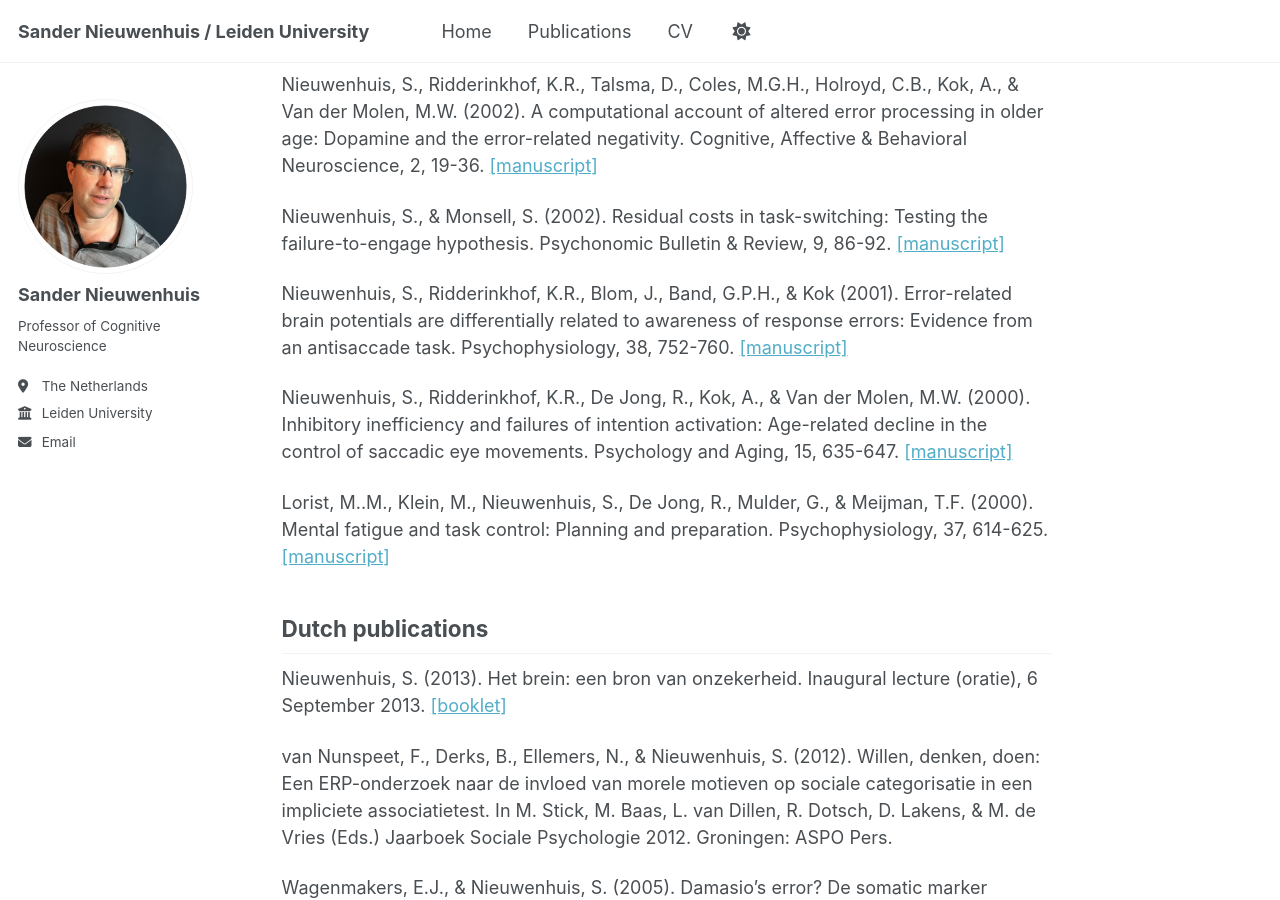
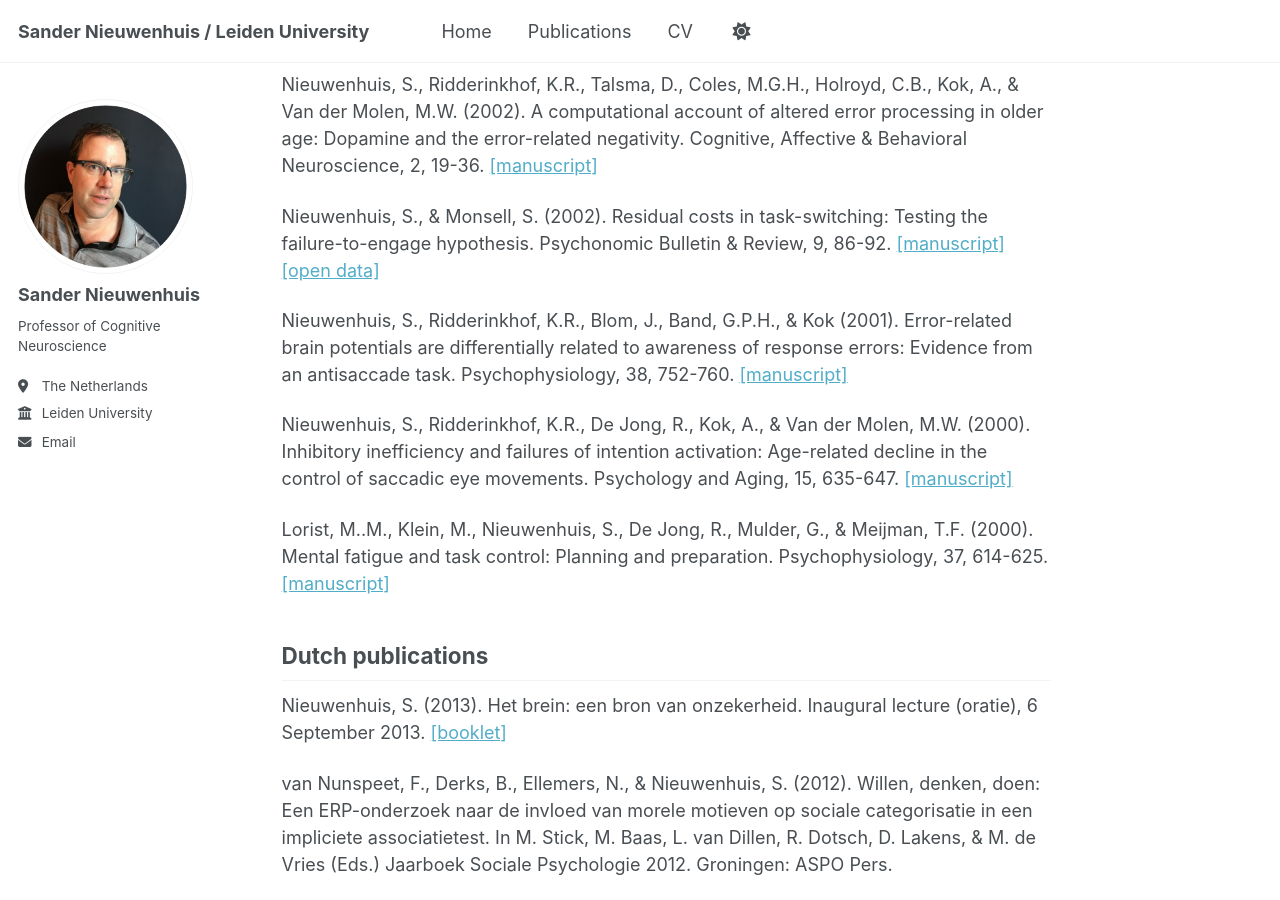
Before and after one commit to sander-nieuwenhuis/research, a Jekyll site: the page built from _pages/publications.md, in a window 1280 px wide and 900 px high, scrolled down 13317 px. Built offline with Jekyll 4.4.1, drawn with Linux system fonts in a browser that asks for light colours; a script bundle is joined from its source files by our own code; library files that are not in the unit come from our copies.

Commit message:
Update publications.md

```diff
--- a/_pages/publications.md
+++ b/_pages/publications.md
@@ -260,7 +260,7 @@ Holroyd, C.B., Coles, M.G.H., & Nieuwenhuis, S. (2002). Medial prefrontal cortex
 
 Nieuwenhuis, S., Ridderinkhof, K.R., Talsma, D., Coles, M.G.H., Holroyd, C.B., Kok, A., & Van der Molen, M.W. (2002). A computational account of altered error processing in older age: Dopamine and the error-related negativity. Cognitive, Affective & Behavioral Neuroscience, 2, 19-36. [[manuscript]](https://sander-nieuwenhuis.github.io/research/assets/pdfs/nieuwenhuis_et_al_2002.pdf)
 
-Nieuwenhuis, S., & Monsell, S. (2002). Residual costs in task-switching: Testing the failure-to-engage hypothesis. Psychonomic Bulletin & Review, 9, 86-92. [[manuscript]](https://sander-nieuwenhuis.github.io/research/assets/pdfs/nieuwenhuis__monsell.pdf)
+Nieuwenhuis, S., & Monsell, S. (2002). Residual costs in task-switching: Testing the failure-to-engage hypothesis. Psychonomic Bulletin & Review, 9, 86-92. [[manuscript]](https://sander-nieuwenhuis.github.io/research/assets/pdfs/nieuwenhuis__monsell.pdf) [[open data]](https://osf.io/c3a72/overview)
 
 Nieuwenhuis, S., Ridderinkhof, K.R., Blom, J., Band, G.P.H., & Kok (2001). Error-related brain potentials are differentially related to awareness of response errors: Evidence from an antisaccade task. Psychophysiology, 38, 752-760. [[manuscript]](https://sander-nieuwenhuis.github.io/research/assets/pdfs/nieuwenhuis_et_al_2001.pdf)
 
```
